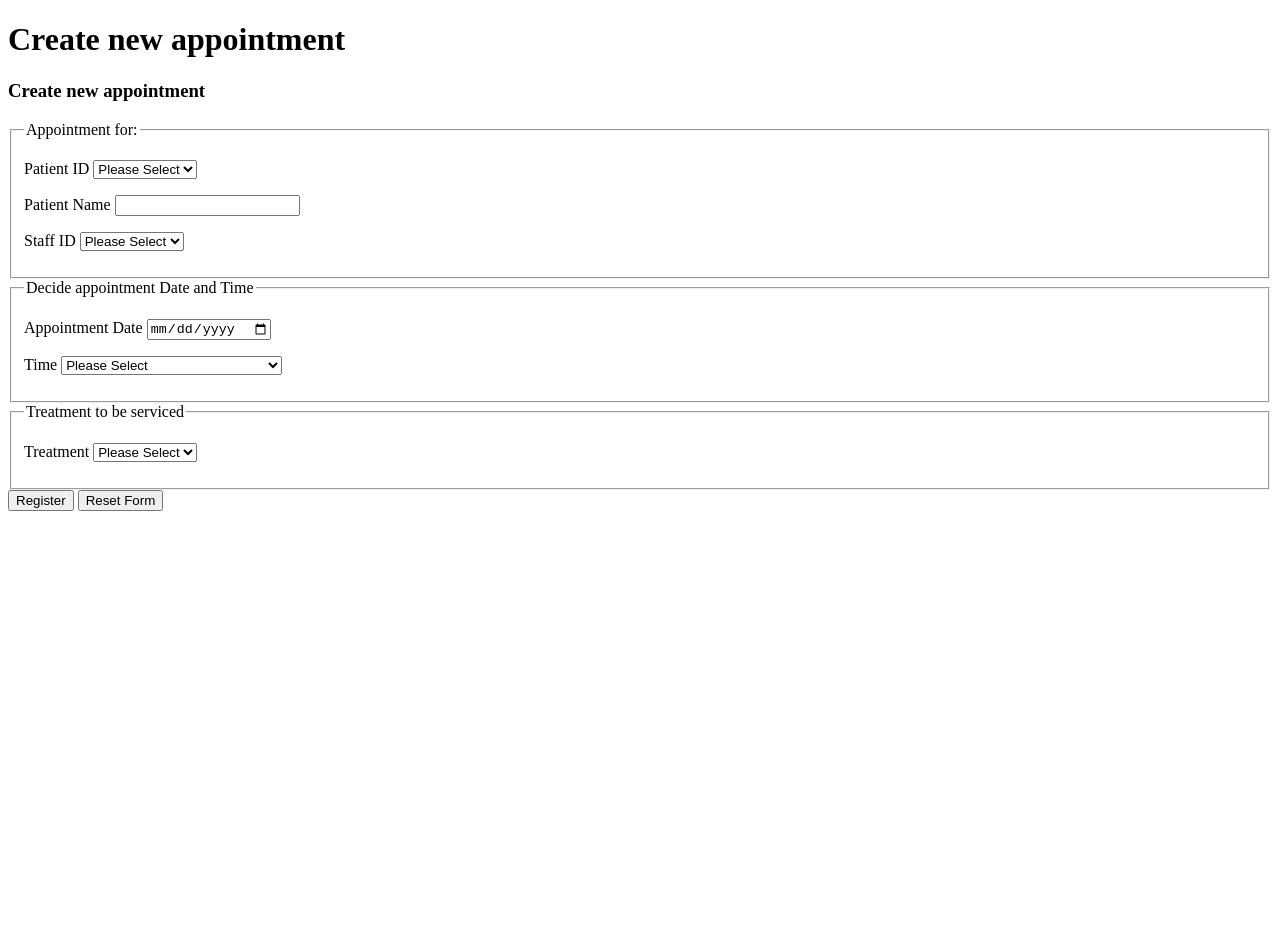
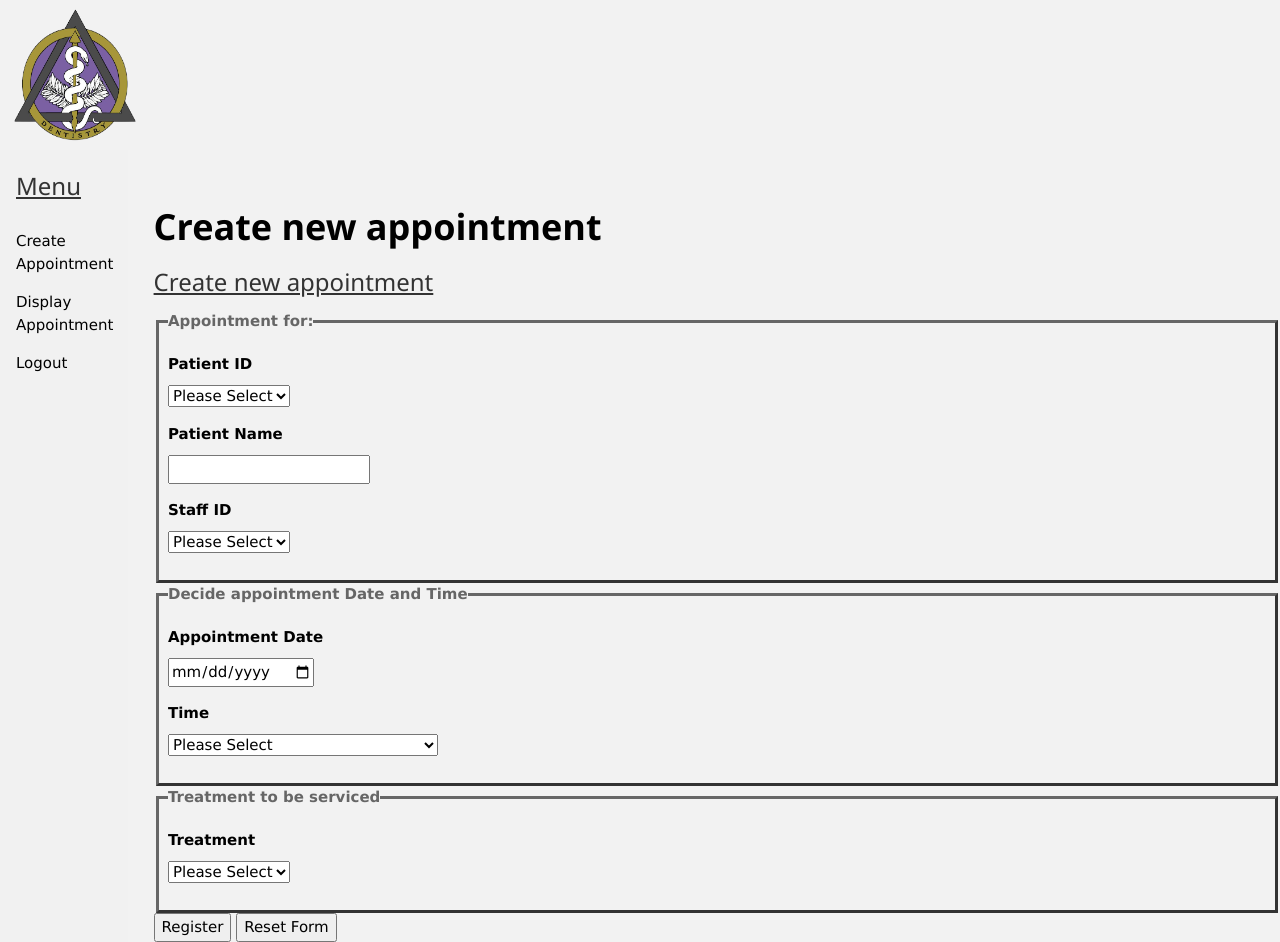
Before and after one commit to IanLee5/Dental-Clinic-Management-System, a PHP site: page /create_appointment.php in a window 1280 px wide. Before the commit the page ends 800 px from the top, so only its background shows below. Run offline with PHP 8.4, Linux system fonts and the light colour scheme.

Commit message:
Update create_appointment.php

```diff
--- a/create_appointment.php
+++ b/create_appointment.php
@@ -5,13 +5,93 @@
   <meta name="description" content="Create appointment" />
   <meta name="keywords" content="create" />
   <meta name="author" content="Lim Kwangmin"  />
-  <title>Register new staff</title>
+  <link rel="stylesheet" href="https://www.w3schools.com/w3css/4/w3.css">
+  <title>Create New Appointment</title>
+   <style>
+	body {
+		font-family: Verdana, Arial sans-serif;
+        background-color: #f2f2f2;
+	}
 
+	h1   {
+		margin-top: 50px;
+		font-weight: bold;
+	}
 
+	h3   {
+		text-decoration: underline;
+		color: #333;
+	}
 
+	body {align: top;
+		  margin: 0px;
+		 }
+
+	label   {
+		display: block;
+        margin-bottom: 10px;
+        font-weight: bold;
+	}
+
+	legend   {
+			font-weight: bold;
+			font-family: Verdana, Arial sans-serif;
+			color: #666;
+			align: top;
+			margin: 0px;
+	}
+
+	img {
+		height:150px;
+		width:150px;
+	}
+
+	fieldset {
+		border: 3px solid #666;
+  		border-right: 3px solid #333;
+  		border-bottom: 3px solid #333;
+	}
+
+	 .container {
+            width: 300px;
+            margin-left: 50px;
+            background-color: #f2f2f2;
+            padding: 20px;
+            border-radius: 5px;
+        }
+
+        .menu {
+            margin-top: 10px;
+            margin-bottom: 20px;
+        }
+
+        .menu a {
+            display: block;
+            margin-bottom: 10px;
+            padding: 10px;
+            background-color: #f2f2f2;
+            color: #333;
+            text-decoration: none;
+            font-weight: bold;
+            border-radius: 5px;
+        }
+
+        .menu a:hover {
+            background-color: #ccc;
+        }
+
+</style>
   </head>
 
   <body>
+  <img src="images/logo.png" alt="Our dentistry logo">
+  <div class="w3-sidebar w3-light-grey w3-bar-block" style="width:10%">
+        <h3 class="w3-bar-item"> Menu </h3>
+            <a href="create_appointment.php" class="w3-bar-item w3-button">Create Appointment</a>
+            <a href="display_appointment.php" class="w3-bar-item w3-button">Display Appointment</a>
+            <a href="logout.php" class="w3-bar-item w3-button">Logout</a>
+    </div>
+	<div style="margin-left:12%">
   <header>
 	<h1> Create new appointment</h1>
 	</header>
```
